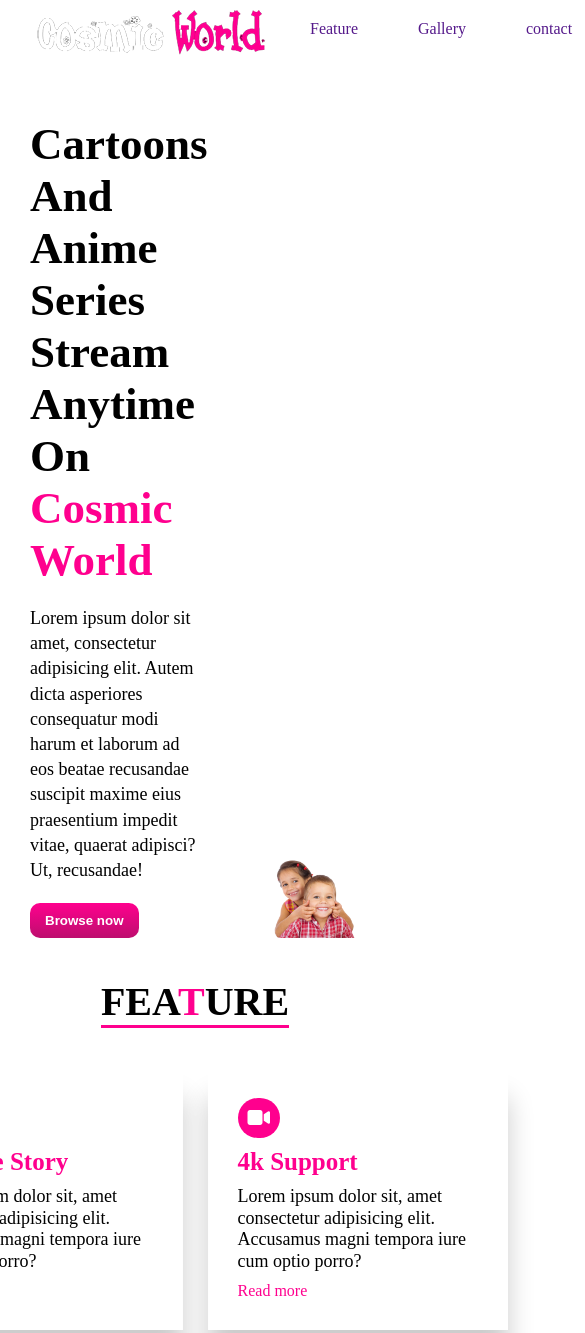
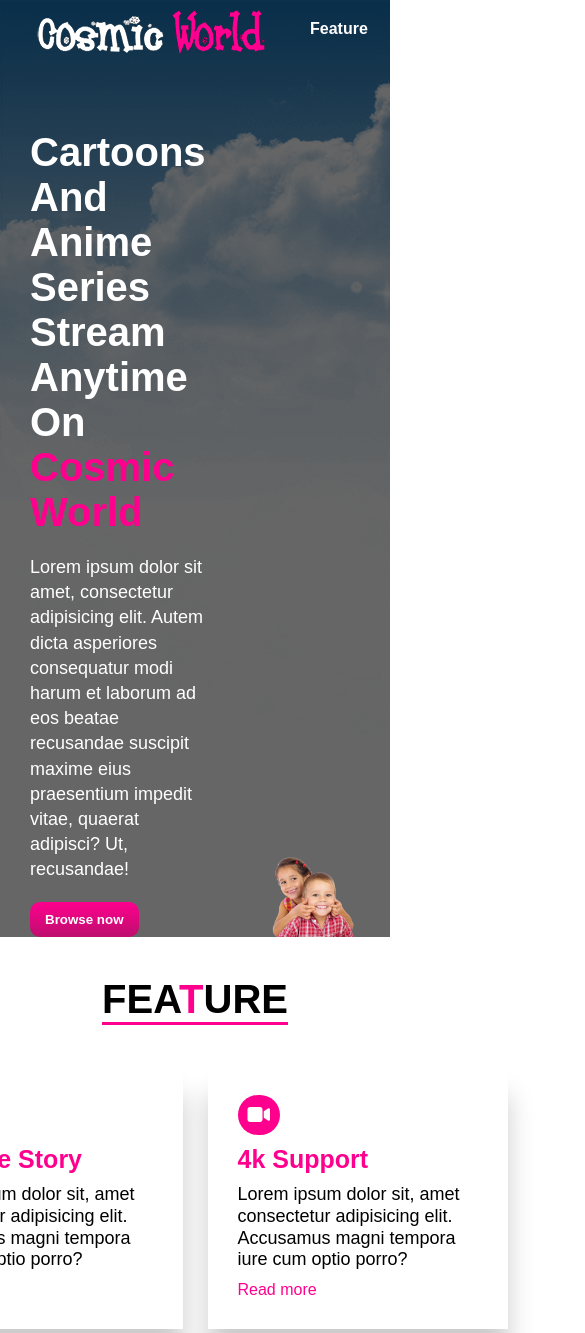
Before and after one commit to zayanahmed925/Cosmic-world, a plain HTML site: page index.html in a window 390 px wide. Shown: the top 1333 px of the page, 585 px wide, since content can reach past the window. Drawn offline with Linux system fonts and the light colour scheme.

Commit message:
without responsive

```diff
--- a/index.html
+++ b/index.html
@@ -25,13 +25,13 @@
                 <li><a href=""> About </a></li>
             </ul>
         </nav>
-    </header>
         <section class="container">
             <div class="banner">
                 <div class="banner-left">
                     <h1>Cartoons And Anime Series Stream Anytime On <span class="highlight">Cosmic World</span></h1>
                     <p>Lorem ipsum dolor sit amet, consectetur adipisicing elit. Autem dicta asperiores consequatur modi
-                    harum et laborum ad eos beatae recusandae suscipit maxime eius praesentium impedit vitae, quaerat
+                        harum et laborum ad eos beatae recusandae suscipit maxime eius praesentium impedit vitae,
+                        quaerat
                         adipisci? Ut, recusandae!</p>
                     <button class="primary-button">Browse now</button>
                 </div>
@@ -40,6 +40,7 @@
                 </div>
             </div>
         </section>
+    </header>
     <main class="container">
         <section>
             <div class="section-title">
@@ -116,7 +117,7 @@
                         <input type="password" name="" placeholder="Your Password" class="text-field" id="">
                         <textarea name="" placeholder="Your Message" class="text-field" id="" cols="30"
                             rows="10"></textarea>
-                        <input type="submit" value="SUBMIT">
+                        <input type="submit" class="primary-button" value="SUBMIT">
                     </form>
                 </div>
             </div>
--- a/style.css
+++ b/style.css
@@ -2,6 +2,9 @@
     margin: 0;
     padding: 0;
     box-sizing: border-box;
+}
+body{
+    font-family: 'Montserrat', sans-serif;
 }
 .container{
     max-width: 1200px;
@@ -29,28 +32,43 @@
     color:white;
     font-weight: 600;
     border-radius: 10px;
+    cursor: pointer;
     /* transform: scale(0,7); */
 }
 .primary-button:hover{
-    transform: scale(0,7);
+    transform: scale(1.1,1.1);
+    box-shadow: 1px 2px 10px grey;
+}
+.primary-button{
+    transition: transform .2s linear;
 }
 /* Header Style */
+header{
+    background-image: url(images/cloud.png);
+    background-repeat: no-repeat;
+    background-size: cover;
+    background-color: rgba(0,0,0,.6);
+    background-blend-mode: overlay;
+}
 nav{
     display: flex;
     justify-content: space-between;
-
+    height: 80px;
 }
 .navigation{
     display: flex;
-    margin-top: 20px;
+    /* margin-top: 20px; */
 }
 .navigation li{
     list-style: none;
+    margin-top: 20px;
 }
 .navigation li a{
     text-decoration: none;
     margin: 20px;
-    padding: 15px 10px;
+    padding: 20px 10px;
+    color: white;
+    font-weight: 600;
 }
 /* Banner Style */
 .banner{
@@ -65,6 +83,16 @@ nav{
     align-items: flex-start;
     padding-right: 60px;
 }
+.banner-left h1{
+    font-size: 40px;
+    color: white;
+}
+.banner-left p{
+    font-size: 18px;
+    line-height: 1.4;
+    margin: 20px 0;
+    color: white;
+}
 .banner-right{
     display: flex;
     justify-content: center;
@@ -73,14 +101,7 @@ nav{
 .banner-right img{
    width: 100%;
 }
-.banner-left h1{
-    font-size: 45px;
-}
-.banner-left p{
-    font-size: 18px;
-    line-height: 1.4;
-    margin: 20px 0;
-}
+
 /* Feature Style */
 .feature{
     display: grid;
@@ -151,5 +172,5 @@ nav{
     padding: 10px;
     outline: 0;
     border: 1px solid #FF008E ;
-
 }
+/* Responsive Style */
```
Lines whose indentation alone changed are shown as unchanged.
